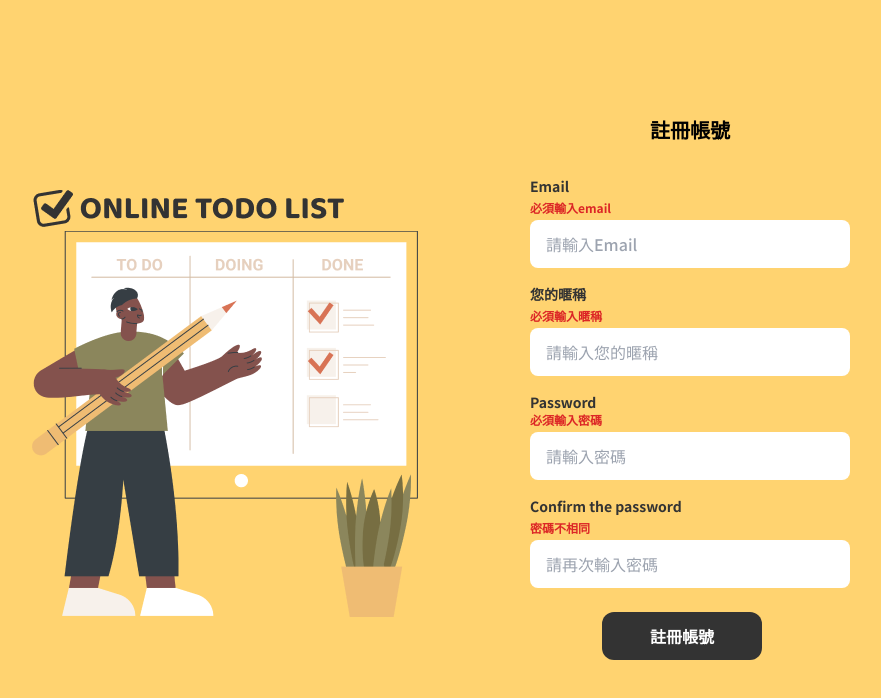
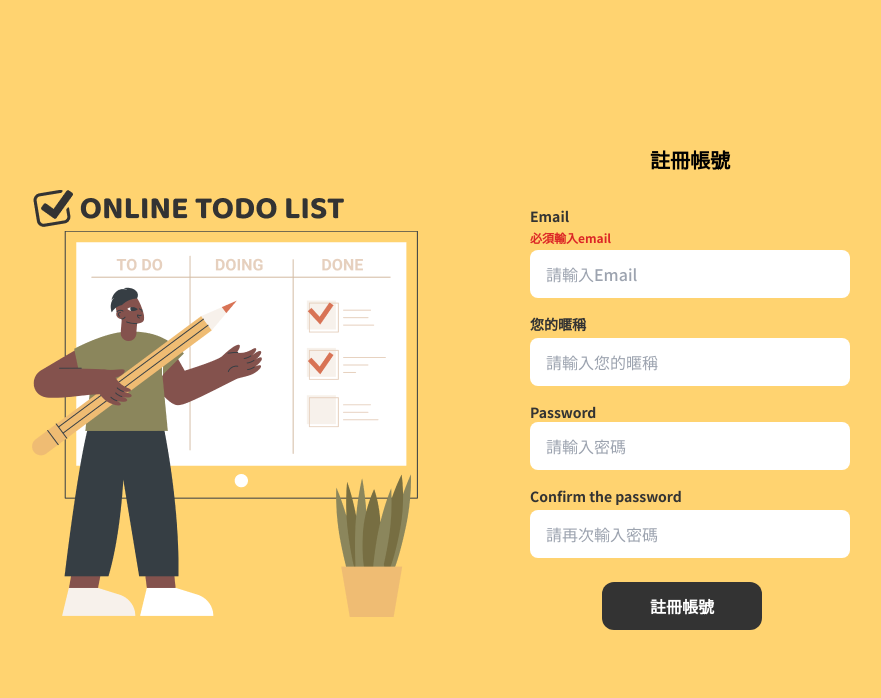
Before and after one commit to todelusion/Vue-todolist, a Vue app: page /RocketTeam-10th/register in a window 1280 px wide. Shown: the top 698 px of the page, without its empty margins (199-1080 px from the left). Built offline with nearby package versions, Linux system fonts and the light colour scheme; a web font is replaced by a local one.

Commit message:
regist_checked_noAPI_50%

```diff
--- a/src/views/Register.vue
+++ b/src/views/Register.vue
@@ -11,8 +11,8 @@
             <label for="email" class="text-sm text-primary mb-1">
                 Email
             </label>
-            <p v-show="checkEmpty(a)" class="text-red-600 text-xs mb-1">必須輸入email</p>
-            <input type="email" required v-model="email" placeholder="請輸入Email" class="py-3 px-4 bg-white rounded-lg font-medium">
+            <p v-show="checkEmpty() == 'email'" class="text-red-600 text-xs mb-1">必須輸入email</p>
+            <input type="email" v-model.trim="user.email" placeholder="請輸入Email" class="py-3 px-4 bg-white rounded-lg font-medium">
         </form>
     </li>
     <li class="mb-4 w-full">
@@ -20,8 +20,8 @@
             <label for="name" class="text-sm text-primary mb-1">
                 您的暱稱
             </label>
-            <p v-show="checkEmpty(b)" class="text-red-600 text-xs mb-1">必須輸入暱稱</p>
-            <input type="text" placeholder="請輸入您的暱稱" class="py-3 px-4 bg-white rounded-lg font-medium">
+            <p v-show="checkEmpty() == 'nickname'" class="text-red-600 text-xs mb-1">必須輸入暱稱</p>
+            <input type="text" v-model.trim="user.nickname" placeholder="請輸入您的暱稱" class="py-3 px-4 bg-white rounded-lg font-medium">
         </form>
     </li>
     <li class="mb-4 w-full">
@@ -29,8 +29,8 @@
             <label for="password" class="flex items-center text-sm text-primary">
                 <p>Password</p>
             </label>
-                <p v-show="checkEmpty(c)" class="text-red-600 text-xs mb-1">必須輸入密碼</p>
-            <input type="password" required v-model="password" placeholder="請輸入密碼" class="py-3 px-4 bg-white rounded-lg font-medium">
+                <p v-show="checkEmpty() == 'password'" class="text-red-600 text-xs mb-1">必須輸入密碼</p>
+            <input type="password" v-model.trim="user.password" placeholder="請輸入密碼" class="py-3 px-4 bg-white rounded-lg font-medium">
         </form>
     </li>
     <li class="mb-6 w-full">
@@ -38,8 +38,8 @@
             <label for="password" class="text-sm text-primary mb-1">
                 Confirm the password
             </label>
-            <p v-show="checkEmpty(d)" class="text-red-600 text-xs mb-1">密碼不相同</p>
-            <input type="password" placeholder="請再次輸入密碼" class="py-3 px-4 bg-white rounded-lg font-medium">
+            <p v-show="checkEmpty() == 'passwordChecked'" class="text-red-600 text-xs mb-1">密碼不相同</p>
+            <input type="password" v-model.trim="passwordChecked" placeholder="請再次輸入密碼" class="py-3 px-4 bg-white rounded-lg font-medium">
         </form>
     </li>
     <li class="w-full flex justify-center -ml-4 mb-6">
@@ -53,23 +53,39 @@ import axios from 'axios'
 export default {
     data(){
         return{
-            email: '',
-            nickname: '',
-            password: '',
+            user: {
+                email: '',
+                nickname: '',
+                password: '',
+            },
             passwordChecked: ''
         }
     },
     methods: {
         regist(){
-            if(this.email && this.password ){
-                console.log(true)
+            if((this.user.email && this.user.nickname && this.user.password && this.passwordChecked) !== ''){
+                if(this.user.password !== this.passwordChecked){
+                    return
+                }
+                else {
+                    console.log('submit')
+                }
+            }else {
+                return
             }
         },
-        checkEmpty(a, b, c, d){
-            if(this.email){
-                return a = false
-            }else {
-                return a = true
+        checkEmpty(){
+            if(this.user.email == ''){
+                return 'email'
+            }
+            if(this.user.nickname == ''){
+                return 'nickname'
+            }
+            if(this.user.password == ''){
+                return 'password'
+            }
+            if(this.user.password === this.passwordChecked){
+                return 'passwordChecked'
             }
 
         }
```
